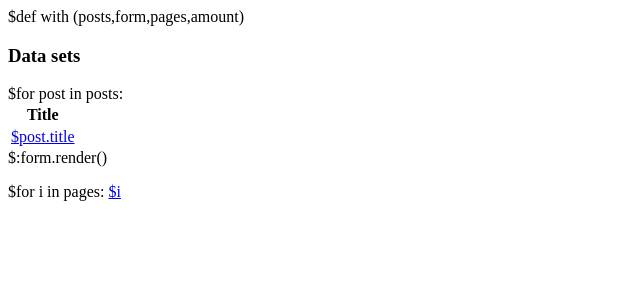
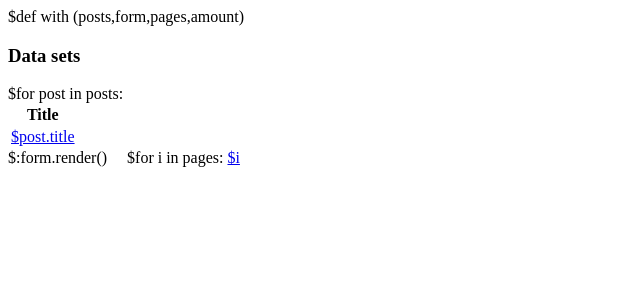
Before and after one commit to OpenDataExpMechanics/platform, a Python web app: template templates/list.html in a window 1280 px wide. Shown: the top 300 px of the page, without its empty margins (0-640 px from the left). Run offline with Jinja, Linux system fonts and the light colour scheme; the template is opened without the code that fills it, so the values that code supplies are empty.

Commit message:
Replace pages in the list of datasets (closes #12)

```diff
--- a/templates/list.html
+++ b/templates/list.html
@@ -1,4 +1,10 @@
 $def with (posts,form,pages,amount)
+
+<style type="text/css">
+#element1 {float:left;}
+#element2 {margin-left : 20px;float:left;}
+</style>
+
 
 <h3>Data sets</h3>
 
@@ -13,9 +19,12 @@ $for post in posts:
     </tr>
 </table>
 
+<div id="element1">
 <form action="" method="post" class="form-group inline-form">
 $:form.render()
 </form>
-
+</div>
+<div id="element2">
 $for i in pages:
    <a href="/list/$amount,$i" >$i</a>
+</div>
```
